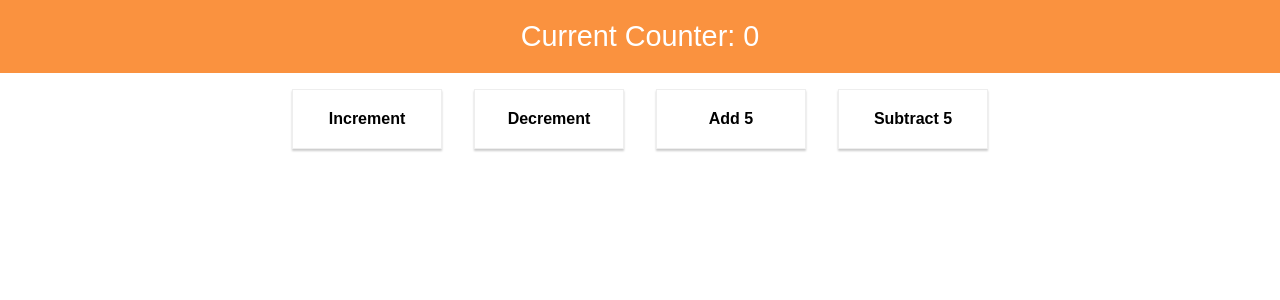
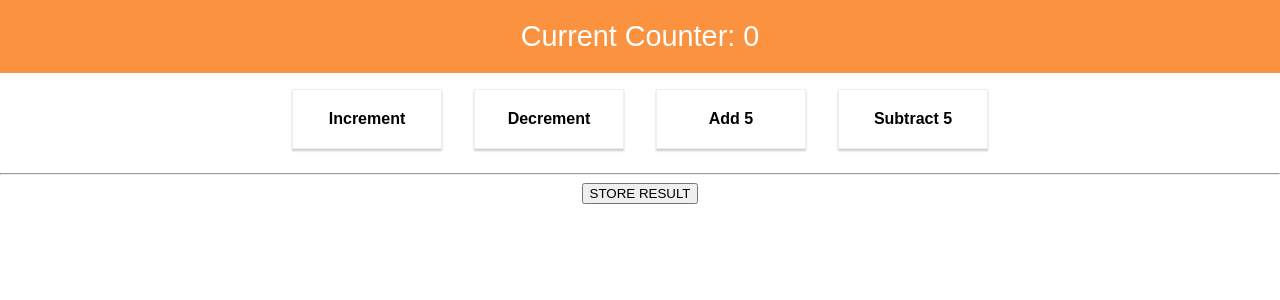
Before and after one commit to Church001/Redux, a React (Create React App) app: page / in a window 1280 px wide. Shown: the top 300 px of the page. Built offline with nearby package versions, Linux system fonts and the light colour scheme.

Commit message:
adding more actions

```diff
--- a/src/containers/Counter/Counter.js
+++ b/src/containers/Counter/Counter.js
@@ -35,6 +35,8 @@ class Counter extends Component {
                 <CounterControl label="Decrement" clicked={this.props.onDecrement}  />
                 <CounterControl label="Add 5" clicked={this.props.onAddCounter}  />
                 <CounterControl label="Subtract 5" clicked={this.props.onSubtractCounter}  />
+                <hr />
+                <button>STORE RESULT</button>
             </div>
         );
     }
```
